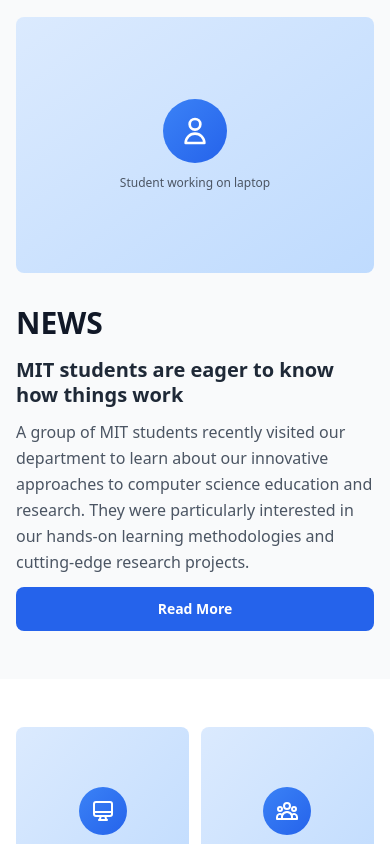
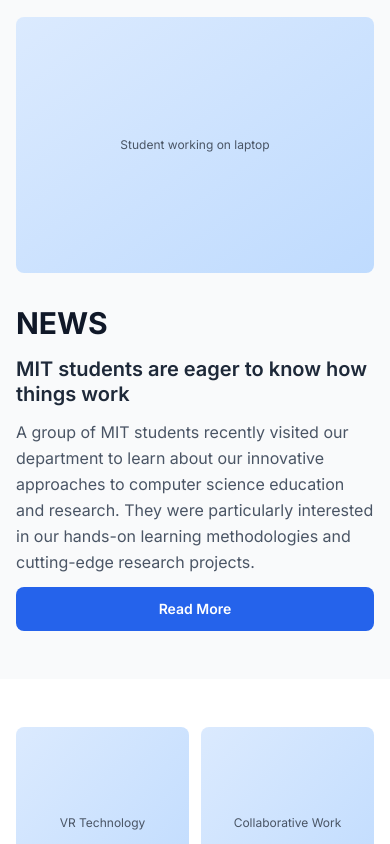
Before and after one commit to Oladotunlaniyan/NACOSS, a Next.js app: page / in a window 390 px wide. Shown: the part 940-1784 px from the top of the page. Built offline with nearby package versions, Linux system fonts and the light colour scheme.

Commit message:
feat:home page ui

```diff
--- a/package.json
+++ b/package.json
@@ -9,6 +9,7 @@
     "lint": "next lint"
   },
   "dependencies": {
+    "@tailwindcss/postcss": "^4.1.12",
     "autoprefixer": "^10.4.21",
     "framer-motion": "^12.23.9",
     "lucide-react": "^0.525.0",
@@ -23,7 +24,7 @@
     "@types/react-dom": "^19",
     "eslint": "^9",
     "eslint-config-next": "15.4.4",
-    "tailwindcss": "^3.4.17",
+    "tailwindcss": "^4.1.12",
     "typescript": "^5"
   }
 }
--- a/postcss.config.mjs
+++ b/postcss.config.mjs
@@ -1,8 +1,5 @@
 const config = {
-  plugins: {
-    tailwindcss: {},
-    autoprefixer: {},
-  },
+  plugins: ["@tailwindcss/postcss"],
 };
 
 export default config;
--- a/src/app/globals.css
+++ b/src/app/globals.css
@@ -1,34 +1,31 @@
-@tailwind base;
-@tailwind components;
-@tailwind utilities;
+@import url('https://fonts.googleapis.com/css2?family=Inter:ital,opsz,wght@0,14..32,100..900;1,14..32,100..900&display=swap');
+@import "tailwindcss";
 
-:root {
-  /* Primary Colors - Basic theme colors */
+@theme {
+  --color-backgroundPrimary: #194b88;
+  --color-nav-background: #ffffff;
+  --color-button-background: #194b88;
+  --color-hero-text: #1f2937;
+
+  /* Primary color palette for gradients */
+  --color-primary-50: #eff6ff;
+  --color-primary-100: #dbeafe;
+  --color-primary-200: #bfdbfe;
+  --color-primary-300: #93c5fd;
+  --color-primary-400: #60a5fa;
+  --color-primary-500: #3b82f6;
   --color-primary-600: #2563eb;
   --color-primary-700: #1d4ed8;
   --color-primary-800: #1e40af;
-  --color-primary-100: #dbeafe;
-  --color-primary-200: #bfdbfe;
-  --color-primary-500: #3b82f6;
+  --color-primary-900: #1e3a8a;
+
+  --font-Inter: "Inter", sans-serif;
 }
 
-/* Basic theme utility classes */
-.bg-theme-primary {
-  background-color: var(--color-primary-600);
+* {
+  font-family: "Inter", sans-serif;
+  font-optical-sizing: auto;
+  font-style: normal;
 }
 
-.bg-theme-primary-light {
-  background-color: var(--color-primary-100);
-}
-
-.bg-theme-primary-dark {
-  background-color: var(--color-primary-800);
-}
-
-.text-theme-primary {
-  color: var(--color-primary-600);
-}
-
-.hover\:bg-theme-primary:hover {
-  background-color: var(--color-primary-700);
-}
+/* Example usage classes */
--- a/src/components/AboutSection.tsx
+++ b/src/components/AboutSection.tsx
@@ -10,11 +10,8 @@
             <div className="space-y-3 sm:space-y-4">
               <div className="w-full h-48 sm:h-56 lg:h-64 bg-gradient-to-br from-primary-100 to-primary-200 rounded-lg flex items-center justify-center">
                 <div className="text-center space-y-2">
-                  <div className="w-12 h-12 sm:w-16 sm:h-16 mx-auto bg-gradient-to-br from-primary-500 to-primary-600 rounded-full flex items-center justify-center">
-                    <svg className="w-6 h-6 sm:w-8 sm:h-8 text-white" fill="none" stroke="currentColor" viewBox="0 0 24 24">
-                      <path strokeLinecap="round" strokeLinejoin="round" strokeWidth={2} d="M9.75 17L9 20l-1 1h8l-1-1-.75-3M3 13h18M5 17h14a2 2 0 002-2V5a2 2 0 00-2-2H5a2 2 0 00-2 2v10a2 2 0 002 2z" />
-                    </svg>
-                  </div>
+
+
                   <p className="text-gray-600 text-xs">VR Technology</p>
                 </div>
               </div>
@@ -22,11 +19,7 @@
             <div className="space-y-3 sm:space-y-4">
               <div className="w-full h-48 sm:h-56 lg:h-64 bg-gradient-to-br from-primary-100 to-primary-200 rounded-lg flex items-center justify-center">
                 <div className="text-center space-y-2">
-                  <div className="w-12 h-12 sm:w-16 sm:h-16 mx-auto bg-gradient-to-br from-primary-500 to-primary-600 rounded-full flex items-center justify-center">
-                    <svg className="w-6 h-6 sm:w-8 sm:h-8 text-white" fill="none" stroke="currentColor" viewBox="0 0 24 24">
-                      <path strokeLinecap="round" strokeLinejoin="round" strokeWidth={2} d="M17 20h5v-2a3 3 0 00-5.356-1.857M17 20H7m10 0v-2c0-.656-.126-1.283-.356-1.857M7 20H2v-2a3 3 0 015.356-1.857M7 20v-2c0-.656.126-1.283.356-1.857m0 0a5.002 5.002 0 019.288 0M15 7a3 3 0 11-6 0 3 3 0 016 0zm6 3a2 2 0 11-4 0 2 2 0 014 0zM7 10a2 2 0 11-4 0 2 2 0 014 0z" />
-                    </svg>
-                  </div>
+
                   <p className="text-gray-600 text-xs">Collaborative Work</p>
                 </div>
               </div>
--- a/src/components/NewsSection.tsx
+++ b/src/components/NewsSection.tsx
@@ -26,11 +26,7 @@
             <div className="relative w-full max-w-sm sm:w-80 h-64 sm:h-80">
               <div className="w-full h-full bg-gradient-to-br from-primary-100 to-primary-200 rounded-lg flex items-center justify-center">
                 <div className="text-center space-y-3 sm:space-y-4">
-                  <div className="w-16 h-16 sm:w-24 sm:h-24 mx-auto bg-gradient-to-br from-primary-500 to-primary-600 rounded-full flex items-center justify-center">
-                    <svg className="w-8 h-8 sm:w-12 sm:h-12 text-white" fill="none" stroke="currentColor" viewBox="0 0 24 24">
-                      <path strokeLinecap="round" strokeLinejoin="round" strokeWidth={2} d="M16 7a4 4 0 11-8 0 4 4 0 018 0zM12 14a7 7 0 00-7 7h14a7 7 0 00-7-7z" />
-                    </svg>
-                  </div>
+
                   <p className="text-gray-600 text-xs sm:text-sm">Student working on laptop</p>
                 </div>
               </div>
```
Also changed, not shown: 1 other file (tests, documents, lock files or other folders).
